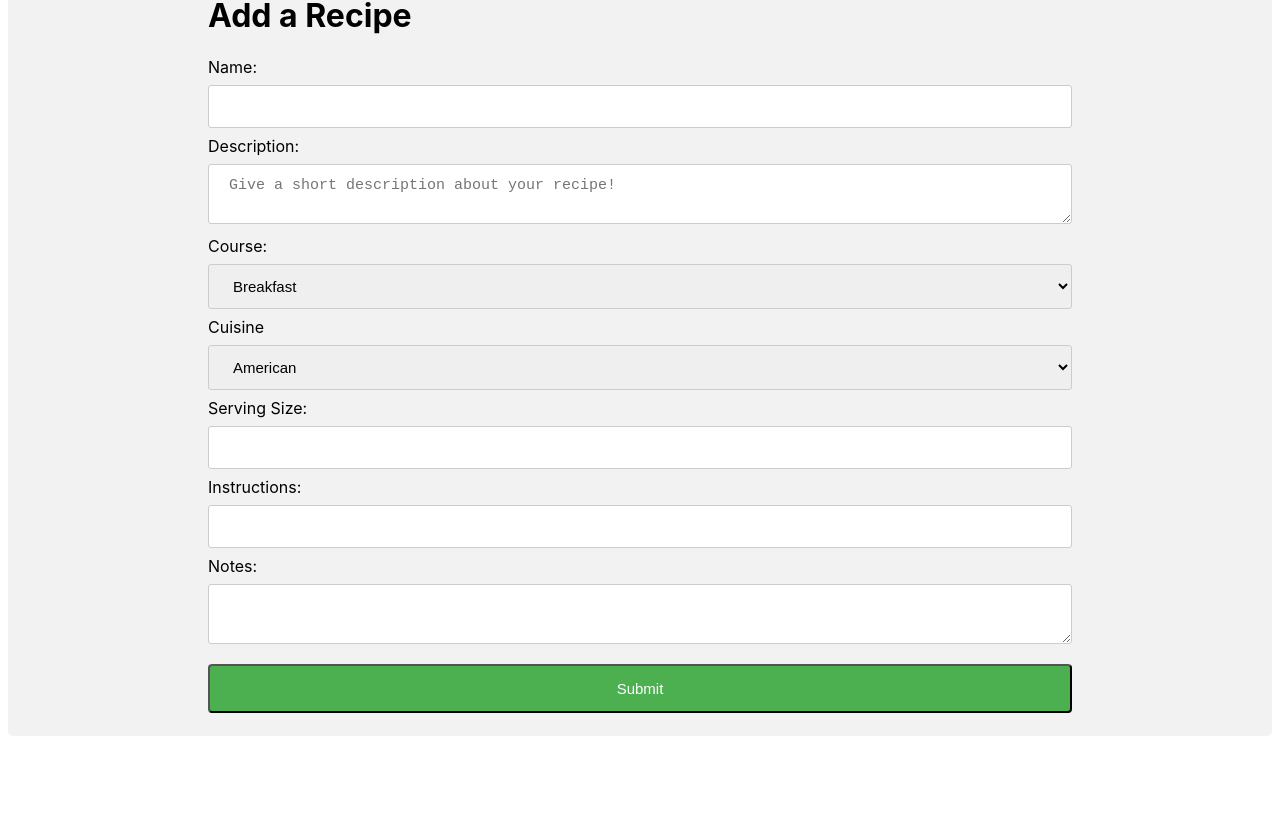
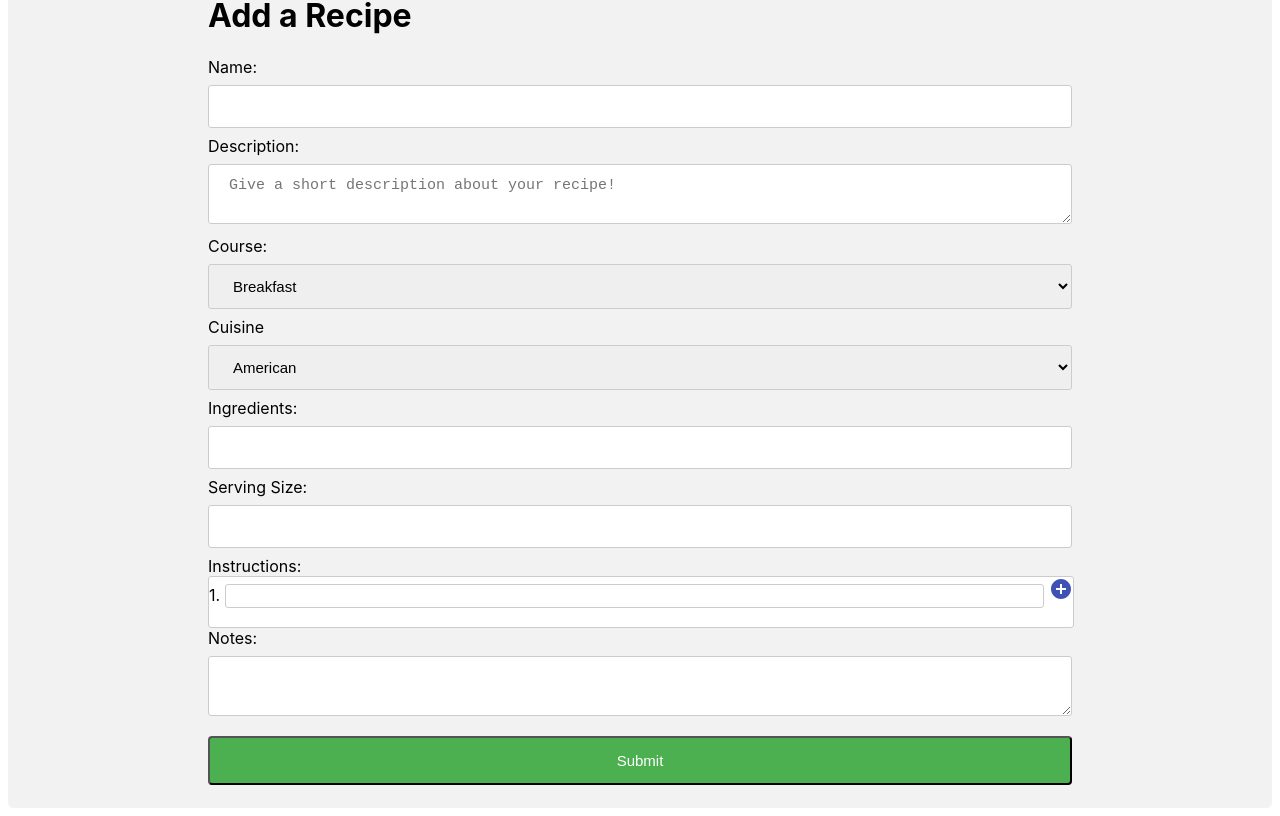
Before and after one commit to leemelisa/cook-book, a React (Create React App) app in the folder one-cookbook/client/: page /recipe/add in a window 1280 px wide. Shown: the part 352-1168 px from the top of the page. Before the commit the page ends 1096 px from the top, so only its background shows below. Built offline with nearby package versions, Linux system fonts and the light colour scheme.

Commit message:
added recipe add api

```diff
--- a/one-cookbook/client/package.json
+++ b/one-cookbook/client/package.json
@@ -3,6 +3,8 @@
   "version": "0.1.0",
   "private": true,
   "dependencies": {
+    "@material-ui/core": "^4.9.14",
+    "@material-ui/icons": "^4.9.1",
     "@testing-library/jest-dom": "^4.2.4",
     "@testing-library/react": "^9.3.2",
     "@testing-library/user-event": "^7.1.2",
--- a/one-cookbook/client/src/components/recipe/RecipeAdd.js
+++ b/one-cookbook/client/src/components/recipe/RecipeAdd.js
@@ -1,6 +1,8 @@
 import React from 'react';
+import AddCircleIcon from '@material-ui/icons/AddCircle';
 import './styles/RecipeAdd.scss';
 import headerImg from './styles/coverImg.jpg';
+
 
 const COURSES = ['Breakfast', 'Lunch', 'Dinner', 'Soup', 'Side Dish'];
 const CUISINES = ['American', 'Chinese', 'French', 'Koean', 'Japanese', 'Singaporean'];
@@ -15,6 +17,7 @@ class RecipeAdd extends React.Component {
             course: 'Breakfast',
             cuisine: 'American',
             servingSize: 1,
+            ingredients: '',
             instructions: '',
             notes: '',
         };
@@ -26,34 +29,42 @@ class RecipeAdd extends React.Component {
             ...this.state,
             [e.target.name]: e.target.value
         });
-        console.log(`${e.target.name}: ${e.target.value}`)
+        // console.log(`${e.target.name}: ${e.target.value}`)
     }
 
-    handleOnSubmit = (e) => {
+    handleOnSubmit = e => {
         let data = {
             title: this.state.name,
             description: this.state.description,
             course: this.state.course,
-            seving_size: this.state.servingSize,
+            serving_sizes: this.state.servingSize,
             cuisine: this.state.cuisine,
             notes: this.state.notes
         }
         console.log(data);
 
-        // fetch('/recipe', {
-        //     method: 'POST',
-        //     body: JSON.stringify(data),
-        //     header: {
-        //         'Content-Type': 'application/json',
-        //     }
-        // })
-        //     .then(response => {
-        //         console.log('Sucess: ', response.json());
-        //     })
-        //     .catch(error => {
-        //         console.log('Error: ', error);
-        //     })
+        fetch('http://localhost:9000/recipe', {
+            method: 'POST',
+            body: JSON.stringify(data),
+            headers: {
+                'Content-Type': 'application/json'
+            }
+        })
+            .then(response => {
+                console.log('Sucess: ', response.json());
+            })
+            .catch(error => {
+                console.log('Error: ', error);
+            })
         e.preventDefault();
+    }
+
+    handleOnAdd = () => {
+        return(
+            <div>
+                hi
+            </div>
+        );
     }
 
     render() {
@@ -124,6 +135,16 @@ class RecipeAdd extends React.Component {
                         </select>
                     </label>
                     <label>
+                        Ingredients:
+                        <input
+                            type='text'
+                            name='ngredients'
+                            // onChange={ e => this.handleInputChange(e)}
+                            className='input_wrapper'
+                            // required
+                        />
+                    </label>
+                    <label>
                         Serving Size:
                         <input
                             type='number'
@@ -137,14 +158,23 @@ class RecipeAdd extends React.Component {
                     </label>
                     <label>
                         Instructions:
+                        <div className='instruction_container'>
+                            1.
                             <input
                                 type='text'
                                 name='instructions'
                                 onChange={ e => this.handleInputChange(e)}
-                            className='input_wrapper'
+                                className='instruction_input_wrapper'
                                 required
                             />
+                            <AddCircleIcon
+                                onClick={ this.handleOnAdd() }
+                                color='primary'
+                            />
+                        </div>
+
                     </label>
+
                     <label>
                         Notes:
                         <textarea
--- a/one-cookbook/client/src/components/recipe/styles/RecipeAdd.scss
+++ b/one-cookbook/client/src/components/recipe/styles/RecipeAdd.scss
@@ -21,6 +21,28 @@
         font-size: 15px;
     }
 
+    .instruction_container {
+        display: flex;
+        width: 100%;
+        height: 50px;
+        background: white;
+        border-radius: 3px;
+        border: 1px solid #ccc;
+        align-items: baseline;
+
+        .instruction_input_wrapper {
+            width: 100%;
+            height: 20px;
+            margin: 5px;
+            border-radius: 3px;
+            border: 1px solid #ccc;
+        }
+        .add_icon {
+            float: left;
+            margin: 5px;
+        }
+    }
+
     .submit_wrapper {
         width: 100%;
         border-radius: 4px;
```
Also changed, not shown: 1 other file (tests, documents, lock files or other folders). Lines whose indentation alone changed are shown as unchanged.
